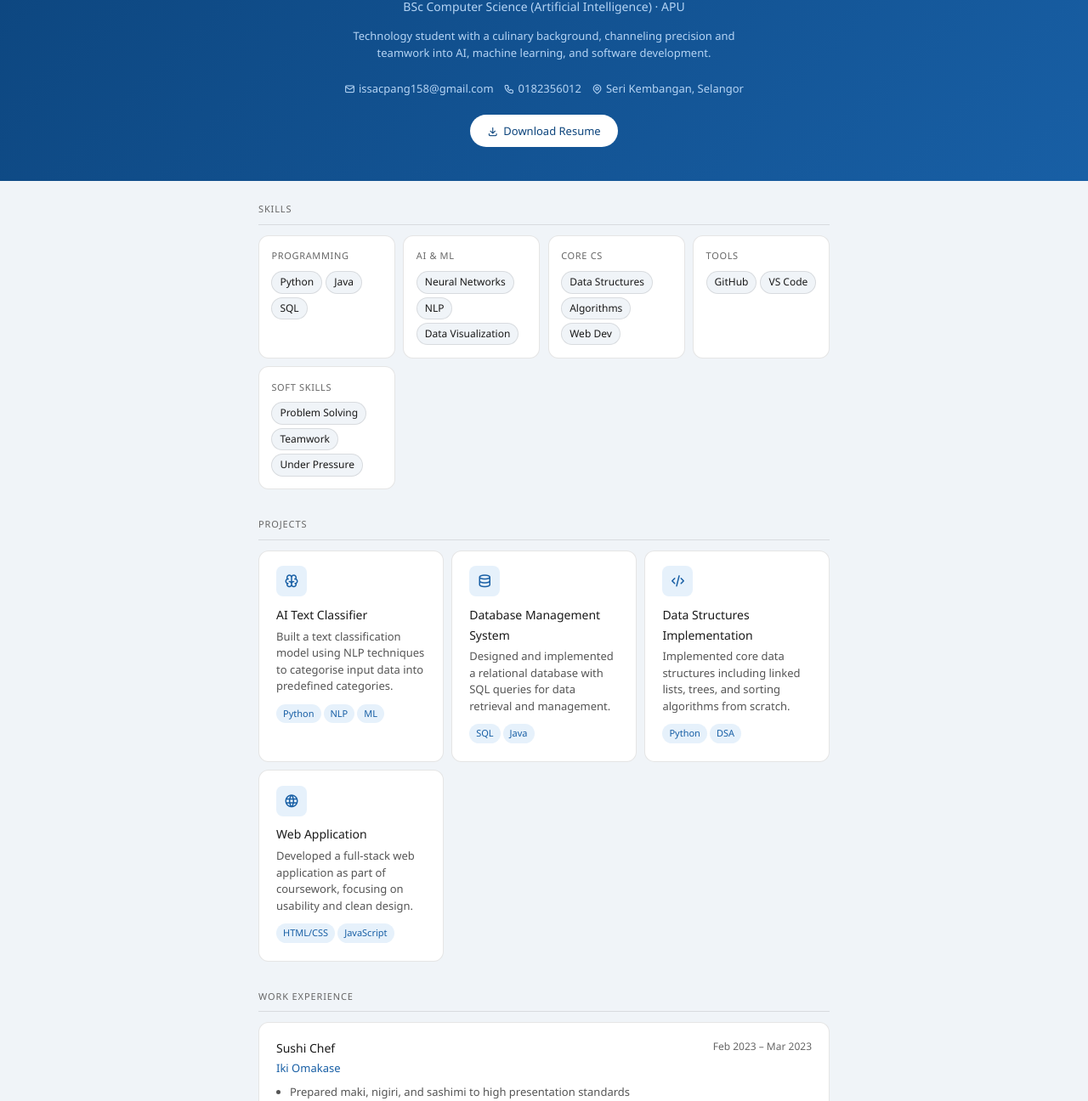
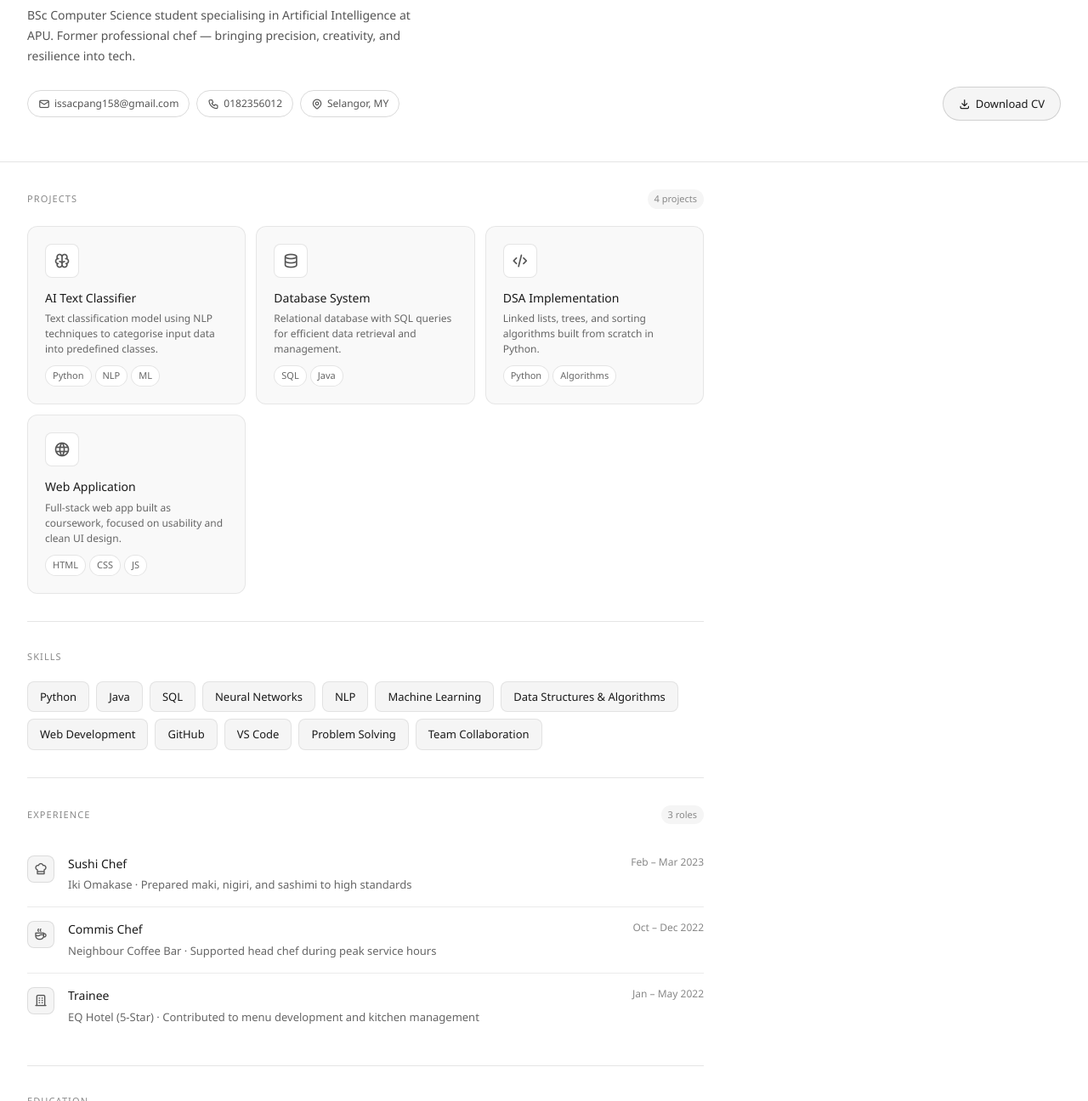
Before and after one commit to IsaacPang1508/IsaacPang1508.github.io, a plain HTML site: page index.html in a window 1280 px wide. Shown: the part 241-1537 px from the top of the page at 85% size. Drawn offline with Linux system fonts and the light colour scheme.

Commit message:
Update index.html

```diff
--- a/index.html
+++ b/index.html
@@ -7,127 +7,202 @@
 <link rel="stylesheet" href="https://unpkg.com/@tabler/icons-webfont@latest/tabler-icons.min.css"/>
 <style>
 *,*::before,*::after{box-sizing:border-box;margin:0;padding:0;}
-:root{--primary:#185fa5;--primary-light:#e6f1fb;--primary-mid:#378add;--primary-dark:#0c447c;}
-body{font-family:'Segoe UI',system-ui,sans-serif;color:#1a1a1a;background:#f0f4f8;line-height:1.7;font-size:15px;}
-a{color:#185fa5;text-decoration:none;}
-nav{background:#0c447c;padding:0 1.5rem;display:flex;align-items:center;justify-content:space-between;height:52px;position:sticky;top:0;z-index:10;}
-.nav-logo{font-weight:500;font-size:15px;color:#fff;}
-.nav-links{display:flex;gap:1.25rem;}
-.nav-links a{font-size:13px;color:#b5d4f4;text-decoration:none;}
-.nav-links a:hover{color:#fff;}
-.hero{background:linear-gradient(135deg,#0c447c 0%,#185fa5 100%);padding:2.5rem 1.5rem;text-align:center;}
-.avatar{width:84px;height:84px;border-radius:50%;background:#e6f1fb;display:flex;align-items:center;justify-content:center;font-size:26px;font-weight:500;color:#0c447c;margin:0 auto 1rem;border:3px solid #85b7eb;}
-.hero h1{font-size:24px;font-weight:500;margin-bottom:4px;color:#fff;}
-.hero .sub{font-size:14px;color:#b5d4f4;margin-bottom:0.75rem;}
-.hero .tagline{font-size:13px;color:#b5d4f4;max-width:500px;margin:0 auto 1.25rem;line-height:1.6;}
-.contacts{display:flex;justify-content:center;flex-wrap:wrap;gap:0.75rem;font-size:13px;color:#b5d4f4;margin-bottom:1.25rem;}
-.contacts span{display:flex;align-items:center;gap:4px;}
-.dl-btn{display:inline-flex;align-items:center;gap:6px;background:#fff;color:#0c447c;font-size:13px;font-weight:500;padding:8px 20px;border-radius:99px;border:none;cursor:pointer;text-decoration:none;}
-.dl-btn:hover{background:#e6f1fb;}
-.container{max-width:720px;margin:0 auto;padding:1.5rem;}
-section{margin-bottom:2rem;}
-.section-label{font-size:11px;font-weight:500;letter-spacing:0.08em;text-transform:uppercase;color:#666;margin-bottom:0.75rem;padding-bottom:0.5rem;border-bottom:0.5px solid rgba(0,0,0,0.1);}
-.card{background:#fff;border:0.5px solid rgba(0,0,0,0.1);border-radius:12px;padding:1.1rem 1.25rem;margin-bottom:0.6rem;}
-.card-head{display:flex;justify-content:space-between;align-items:flex-start;margin-bottom:0.4rem;flex-wrap:wrap;gap:4px;}
-.card-title{font-size:14px;font-weight:500;color:#1a1a1a;}
-.card-sub{font-size:13px;color:#185fa5;}
-.card-date{font-size:12px;color:#666;}
-.card ul{padding-left:1rem;font-size:13px;color:#555;margin-top:0.4rem;}
-.card ul li{margin-bottom:2px;}
-.skills-grid{display:grid;grid-template-columns:repeat(auto-fit,minmax(160px,1fr));gap:0.6rem;}
-.skill-card{background:#fff;border:0.5px solid rgba(0,0,0,0.1);border-radius:12px;padding:0.9rem;}
-.skill-label{font-size:11px;font-weight:500;text-transform:uppercase;letter-spacing:0.06em;color:#666;margin-bottom:0.5rem;}
-.tags{display:flex;flex-wrap:wrap;gap:4px;}
-.tag{font-size:12px;background:#f0f4f8;border:0.5px solid rgba(0,0,0,0.1);border-radius:99px;padding:2px 9px;color:#1a1a1a;}
-.proj-grid{display:grid;grid-template-columns:repeat(auto-fit,minmax(200px,1fr));gap:0.6rem;}
-.proj-card{background:#fff;border:0.5px solid rgba(0,0,0,0.1);border-radius:12px;padding:1.1rem 1.25rem;}
-.proj-icon{width:36px;height:36px;border-radius:8px;background:#e6f1fb;display:flex;align-items:center;justify-content:center;color:#185fa5;font-size:18px;margin-bottom:0.6rem;}
-.proj-title{font-size:14px;font-weight:500;color:#1a1a1a;margin-bottom:4px;}
-.proj-desc{font-size:13px;color:#555;line-height:1.5;margin-bottom:8px;}
-.proj-tag{font-size:11px;background:#e6f1fb;color:#185fa5;border-radius:99px;padding:2px 8px;margin-right:3px;display:inline-block;margin-bottom:3px;}
-.edu-card{background:#fff;border:0.5px solid rgba(0,0,0,0.1);border-radius:12px;padding:1.1rem 1.25rem;margin-bottom:0.6rem;display:flex;gap:1rem;}
-.edu-icon{width:38px;height:38px;border-radius:8px;background:#e6f1fb;display:flex;align-items:center;justify-content:center;color:#185fa5;font-size:18px;flex-shrink:0;}
-.edu-degree{font-size:14px;font-weight:500;color:#1a1a1a;}
-.edu-school{font-size:13px;color:#185fa5;}
-.edu-date{font-size:12px;color:#666;margin-top:2px;}
-.badge{display:inline-block;background:#e6f1fb;color:#185fa5;font-size:11px;padding:2px 8px;border-radius:99px;margin:3px 2px 0;}
-footer{text-align:center;padding:1.5rem;font-size:12px;color:#666;border-top:0.5px solid rgba(0,0,0,0.1);background:#fff;}
+body{font-family:'Segoe UI',system-ui,sans-serif;color:#1a1a1a;background:#ffffff;line-height:1.7;font-size:15px;}
+a{color:#1a1a1a;text-decoration:none;}
+nav{background:#fff;border-bottom:0.5px solid rgba(0,0,0,0.1);padding:0 2rem;display:flex;align-items:center;justify-content:space-between;height:52px;position:sticky;top:0;z-index:10;}
+.nav-logo{font-weight:500;font-size:15px;}
+.nav-links{display:flex;gap:1.5rem;}
+.nav-links a{font-size:13px;color:#666;}
+.nav-links a:hover{color:#1a1a1a;}
+.hero{padding:3rem 2rem;border-bottom:0.5px solid rgba(0,0,0,0.1);}
+.hero-top{display:flex;align-items:flex-start;justify-content:space-between;gap:1rem;flex-wrap:wrap;margin-bottom:1.25rem;}
+.available{display:inline-flex;align-items:center;gap:6px;font-size:12px;color:#27500a;background:#eaf3de;border-radius:99px;padding:4px 12px;margin-bottom:1rem;}
+.available-dot{width:7px;height:7px;border-radius:50%;background:#639922;}
+.big-name{font-size:36px;font-weight:500;line-height:1.15;letter-spacing:-1px;max-width:420px;}
+.big-name span{color:#888;}
+.avatar-box{width:90px;height:90px;border-radius:12px;background:#f5f5f5;border:0.5px solid rgba(0,0,0,0.1);display:flex;align-items:center;justify-content:center;font-size:28px;font-weight:500;color:#888;flex-shrink:0;overflow:hidden;}
+.avatar-box img{width:100%;height:100%;object-fit:cover;}
+.hero-desc{font-size:14px;color:#555;max-width:460px;line-height:1.7;margin-bottom:1.5rem;}
+.hero-bottom{display:flex;align-items:center;justify-content:space-between;flex-wrap:wrap;gap:1rem;}
+.contact-pills{display:flex;flex-wrap:wrap;gap:8px;}
+.pill{display:inline-flex;align-items:center;gap:5px;font-size:12px;color:#555;border:0.5px solid rgba(0,0,0,0.15);border-radius:99px;padding:5px 12px;}
+.cta{display:inline-flex;align-items:center;gap:6px;font-size:13px;font-weight:500;color:#1a1a1a;background:#f5f5f5;border:0.5px solid rgba(0,0,0,0.15);border-radius:99px;padding:8px 18px;cursor:pointer;}
+.cta:hover{background:#ececec;}
+.body{padding:0 2rem;max-width:860px;}
+.section{padding:2rem 0;border-bottom:0.5px solid rgba(0,0,0,0.1);}
+.section:last-child{border-bottom:none;}
+.section-header{display:flex;align-items:center;justify-content:space-between;margin-bottom:1.25rem;}
+.section-label{font-size:11px;font-weight:500;letter-spacing:0.1em;text-transform:uppercase;color:#888;}
+.section-count{font-size:11px;color:#888;background:#f5f5f5;border-radius:99px;padding:2px 8px;}
+.proj-grid{display:grid;grid-template-columns:repeat(auto-fit,minmax(200px,1fr));gap:0.75rem;}
+.proj-card{background:#f9f9f9;border-radius:12px;padding:1.25rem;border:0.5px solid rgba(0,0,0,0.08);}
+.proj-icon-wrap{width:40px;height:40px;border-radius:8px;background:#fff;border:0.5px solid rgba(0,0,0,0.1);display:flex;align-items:center;justify-content:center;font-size:20px;color:#555;margin-bottom:0.75rem;}
+.proj-name{font-size:14px;font-weight:500;margin-bottom:4px;}
+.proj-desc{font-size:12px;color:#666;line-height:1.5;margin-bottom:10px;}
+.proj-footer{display:flex;flex-wrap:wrap;gap:4px;}
+.proj-tag{font-size:11px;background:#fff;border:0.5px solid rgba(0,0,0,0.1);border-radius:99px;padding:2px 8px;color:#666;}
+.skills-wrap{display:flex;flex-wrap:wrap;gap:8px;}
+.skill{font-size:13px;background:#f5f5f5;border:0.5px solid rgba(0,0,0,0.08);border-radius:8px;padding:6px 14px;color:#1a1a1a;}
+.exp-list{display:flex;flex-direction:column;}
+.exp-item{display:flex;align-items:flex-start;gap:1rem;padding:0.9rem 0;border-bottom:0.5px solid rgba(0,0,0,0.08);}
+.exp-item:last-child{border-bottom:none;}
+.exp-dot{width:32px;height:32px;border-radius:8px;background:#f5f5f5;border:0.5px solid rgba(0,0,0,0.1);display:flex;align-items:center;justify-content:center;font-size:16px;color:#555;flex-shrink:0;margin-top:2px;}
+.exp-body{flex:1;}
+.exp-title{font-size:14px;font-weight:500;margin-bottom:2px;}
+.exp-co{font-size:13px;color:#666;}
+.exp-date{font-size:12px;color:#888;white-space:nowrap;margin-left:auto;}
+.edu-grid{display:grid;grid-template-columns:repeat(auto-fit,minmax(220px,1fr));gap:0.75rem;}
+.edu-card{background:#f9f9f9;border-radius:12px;padding:1.1rem;border:0.5px solid rgba(0,0,0,0.08);}
+.edu-degree{font-size:13px;font-weight:500;margin-bottom:4px;}
+.edu-school{font-size:12px;color:#666;margin-bottom:6px;}
+.edu-date{font-size:11px;color:#666;background:#fff;border-radius:99px;padding:2px 8px;display:inline-block;border:0.5px solid rgba(0,0,0,0.1);}
+footer{text-align:center;padding:1.5rem 2rem;font-size:12px;color:#888;border-top:0.5px solid rgba(0,0,0,0.1);}
 </style>
 </head>
 <body>
+
 <nav>
   <span class="nav-logo">Isaac Pang</span>
   <div class="nav-links">
+    <a href="#projects">Projects</a>
     <a href="#skills">Skills</a>
-    <a href="#projects">Projects</a>
     <a href="#experience">Experience</a>
     <a href="#education">Education</a>
   </div>
 </nav>
+
 <div class="hero">
-  <div class="avatar"><img src="profile.jpg" alt="Isaac Pang" style="width:100%;height:100%;object-fit:cover;border-radius:50%;"/></div>
-  <h1>Isaac Pang Ja Ler</h1>
-  <p class="sub">BSc Computer Science (Artificial Intelligence) &middot; APU</p>
-  <p class="tagline">Technology student with a culinary background, channeling precision and teamwork into AI, machine learning, and software development.</p>
-  <div class="contacts">
-    <span><i class="ti ti-mail"></i> issacpang158@gmail.com</span>
-    <span><i class="ti ti-phone"></i> 0182356012</span>
-    <span><i class="ti ti-map-pin"></i> Seri Kembangan, Selangor</span>
+  <div class="hero-top">
+    <div>
+      <div class="available"><div class="available-dot"></div> Available for internship</div>
+      <div class="big-name">Isaac Pang<br><span>Ja Ler</span></div>
+    </div>
+    <div class="avatar-box" id="avatar"><img src="profile.jpg" alt="Isaac Pang" style="width:100%;height:100%;object-fit:cover;border-radius:12px;"/></div>
   </div>
-  <a class="dl-btn" href="mailto:issacpang158@gmail.com?subject=Resume Request">
-    <i class="ti ti-download"></i> Download Resume
-  </a>
+  <div class="hero-desc">BSc Computer Science student specialising in Artificial Intelligence at APU. Former professional chef — bringing precision, creativity, and resilience into tech.</div>
+  <div class="hero-bottom">
+    <div class="contact-pills">
+      <span class="pill"><i class="ti ti-mail" style="font-size:14px"></i> issacpang158@gmail.com</span>
+      <span class="pill"><i class="ti ti-phone" style="font-size:14px"></i> 0182356012</span>
+      <span class="pill"><i class="ti ti-map-pin" style="font-size:14px"></i> Selangor, MY</span>
+    </div>
+    <a class="cta" href="mailto:issacpang158@gmail.com?subject=Resume Request">
+      <i class="ti ti-download" style="font-size:14px"></i> Download CV
+    </a>
+  </div>
 </div>
-<div class="container">
-  <section id="skills">
-    <p class="section-label">Skills</p>
-    <div class="skills-grid">
-      <div class="skill-card"><div class="skill-label">Programming</div><div class="tags"><span class="tag">Python</span><span class="tag">Java</span><span class="tag">SQL</span></div></div>
-      <div class="skill-card"><div class="skill-label">AI &amp; ML</div><div class="tags"><span class="tag">Neural Networks</span><span class="tag">NLP</span><span class="tag">Data Visualization</span></div></div>
-      <div class="skill-card"><div class="skill-label">Core CS</div><div class="tags"><span class="tag">Data Structures</span><span class="tag">Algorithms</span><span class="tag">Web Dev</span></div></div>
-      <div class="skill-card"><div class="skill-label">Tools</div><div class="tags"><span class="tag">GitHub</span><span class="tag">VS Code</span></div></div>
-      <div class="skill-card"><div class="skill-label">Soft Skills</div><div class="tags"><span class="tag">Problem Solving</span><span class="tag">Teamwork</span><span class="tag">Under Pressure</span></div></div>
+
+<div class="body">
+
+  <div class="section" id="projects">
+    <div class="section-header">
+      <div class="section-label">Projects</div>
+      <div class="section-count">4 projects</div>
     </div>
-  </section>
-  <section id="projects">
-    <p class="section-label">Projects</p>
     <div class="proj-grid">
-      <div class="proj-card"><div class="proj-icon"><i class="ti ti-brain"></i></div><div class="proj-title">AI Text Classifier</div><div class="proj-desc">Built a text classification model using NLP techniques to categorise input data into predefined categories.</div><span class="proj-tag">Python</span><span class="proj-tag">NLP</span><span class="proj-tag">ML</span></div>
-      <div class="proj-card"><div class="proj-icon"><i class="ti ti-database"></i></div><div class="proj-title">Database Management System</div><div class="proj-desc">Designed and implemented a relational database with SQL queries for data retrieval and management.</div><span class="proj-tag">SQL</span><span class="proj-tag">Java</span></div>
-      <div class="proj-card"><div class="proj-icon"><i class="ti ti-code"></i></div><div class="proj-title">Data Structures Implementation</div><div class="proj-desc">Implemented core data structures including linked lists, trees, and sorting algorithms from scratch.</div><span class="proj-tag">Python</span><span class="proj-tag">DSA</span></div>
-      <div class="proj-card"><div class="proj-icon"><i class="ti ti-world"></i></div><div class="proj-title">Web Application</div><div class="proj-desc">Developed a full-stack web application as part of coursework, focusing on usability and clean design.</div><span class="proj-tag">HTML/CSS</span><span class="proj-tag">JavaScript</span></div>
+      <div class="proj-card">
+        <div class="proj-icon-wrap"><i class="ti ti-brain"></i></div>
+        <div class="proj-name">AI Text Classifier</div>
+        <div class="proj-desc">Text classification model using NLP techniques to categorise input data into predefined classes.</div>
+        <div class="proj-footer"><span class="proj-tag">Python</span><span class="proj-tag">NLP</span><span class="proj-tag">ML</span></div>
+      </div>
+      <div class="proj-card">
+        <div class="proj-icon-wrap"><i class="ti ti-database"></i></div>
+        <div class="proj-name">Database System</div>
+        <div class="proj-desc">Relational database with SQL queries for efficient data retrieval and management.</div>
+        <div class="proj-footer"><span class="proj-tag">SQL</span><span class="proj-tag">Java</span></div>
+      </div>
+      <div class="proj-card">
+        <div class="proj-icon-wrap"><i class="ti ti-code"></i></div>
+        <div class="proj-name">DSA Implementation</div>
+        <div class="proj-desc">Linked lists, trees, and sorting algorithms built from scratch in Python.</div>
+        <div class="proj-footer"><span class="proj-tag">Python</span><span class="proj-tag">Algorithms</span></div>
+      </div>
+      <div class="proj-card">
+        <div class="proj-icon-wrap"><i class="ti ti-world"></i></div>
+        <div class="proj-name">Web Application</div>
+        <div class="proj-desc">Full-stack web app built as coursework, focused on usability and clean UI design.</div>
+        <div class="proj-footer"><span class="proj-tag">HTML</span><span class="proj-tag">CSS</span><span class="proj-tag">JS</span></div>
+      </div>
     </div>
-  </section>
-  <section id="experience">
-    <p class="section-label">Work Experience</p>
-    <div class="card">
-      <div class="card-head"><div><div class="card-title">Sushi Chef</div><div class="card-sub">Iki Omakase</div></div><div class="card-date">Feb 2023 &ndash; Mar 2023</div></div>
-      <ul><li>Prepared maki, nigiri, and sashimi to high presentation standards</li><li>Managed daily food preparation and consistent kitchen workflow</li><li>Prepared appetizers, soups, and salads aligned with the omakase menu</li></ul>
+  </div>
+
+  <div class="section" id="skills">
+    <div class="section-header">
+      <div class="section-label">Skills</div>
     </div>
-    <div class="card">
-      <div class="card-head"><div><div class="card-title">Commis Chef</div><div class="card-sub">Neighbour Coffee Bar</div></div><div class="card-date">Oct 2022 &ndash; Dec 2022</div></div>
-      <ul><li>Supported head chef during peak service hours with precision and efficiency</li><li>Fulfilled customer orders accurately in a fast-paced environment</li></ul>
+    <div class="skills-wrap">
+      <span class="skill">Python</span>
+      <span class="skill">Java</span>
+      <span class="skill">SQL</span>
+      <span class="skill">Neural Networks</span>
+      <span class="skill">NLP</span>
+      <span class="skill">Machine Learning</span>
+      <span class="skill">Data Structures &amp; Algorithms</span>
+      <span class="skill">Web Development</span>
+      <span class="skill">GitHub</span>
+      <span class="skill">VS Code</span>
+      <span class="skill">Problem Solving</span>
+      <span class="skill">Team Collaboration</span>
     </div>
-    <div class="card">
-      <div class="card-head"><div><div class="card-title">Trainee</div><div class="card-sub">EQ Hotel (5-Star)</div></div><div class="card-date">Jan 2022 &ndash; May 2022</div></div>
-      <ul><li>Contributed to wine list and menu development at a premier 5-star hotel</li><li>Proposed innovative dish ideas incorporated into the hotel menu</li><li>Assisted in managing a large kitchen team and coordinating meal preparation</li></ul>
+  </div>
+
+  <div class="section" id="experience">
+    <div class="section-header">
+      <div class="section-label">Experience</div>
+      <div class="section-count">3 roles</div>
     </div>
-  </section>
-  <section id="education">
-    <p class="section-label">Education</p>
-    <div class="edu-card">
-      <div class="edu-icon"><i class="ti ti-school"></i></div>
-      <div><div class="edu-degree">Bachelor of Computer Science (Hons) &mdash; Artificial Intelligence</div><div class="edu-school">Asia Pacific University of Technology &amp; Innovation (APU)</div><div class="edu-date">Aug 2024 &ndash; Current</div><div style="margin-top:6px;"><span class="badge">Python</span><span class="badge">AI Methods</span><span class="badge">Data Structures</span><span class="badge">Machine Learning</span><span class="badge">Web Development</span><span class="badge">Concurrent Programming</span></div></div>
+    <div class="exp-list">
+      <div class="exp-item">
+        <div class="exp-dot"><i class="ti ti-chef-hat"></i></div>
+        <div class="exp-body">
+          <div class="exp-title">Sushi Chef</div>
+          <div class="exp-co">Iki Omakase &middot; Prepared maki, nigiri, and sashimi to high standards</div>
+        </div>
+        <div class="exp-date">Feb &ndash; Mar 2023</div>
+      </div>
+      <div class="exp-item">
+        <div class="exp-dot"><i class="ti ti-coffee"></i></div>
+        <div class="exp-body">
+          <div class="exp-title">Commis Chef</div>
+          <div class="exp-co">Neighbour Coffee Bar &middot; Supported head chef during peak service hours</div>
+        </div>
+        <div class="exp-date">Oct &ndash; Dec 2022</div>
+      </div>
+      <div class="exp-item">
+        <div class="exp-dot"><i class="ti ti-building"></i></div>
+        <div class="exp-body">
+          <div class="exp-title">Trainee</div>
+          <div class="exp-co">EQ Hotel (5-Star) &middot; Contributed to menu development and kitchen management</div>
+        </div>
+        <div class="exp-date">Jan &ndash; May 2022</div>
+      </div>
     </div>
-    <div class="edu-card">
-      <div class="edu-icon"><i class="ti ti-chef-hat"></i></div>
-      <div><div class="edu-degree">Diploma in Culinary Arts</div><div class="edu-school">Berjaya University College</div><div class="edu-date">Sep 2020 &ndash; Aug 2022</div><div style="margin-top:6px;"><span class="badge">Menu Planning</span><span class="badge">Kitchen Management</span><span class="badge">Entrepreneurship</span><span class="badge">Food Cost Control</span></div></div>
+  </div>
+
+  <div class="section" id="education">
+    <div class="section-header">
+      <div class="section-label">Education</div>
     </div>
-  </section>
+    <div class="edu-grid">
+      <div class="edu-card">
+        <div class="edu-degree">BSc Computer Science (Hons) &mdash; Artificial Intelligence</div>
+        <div class="edu-school">Asia Pacific University of Technology &amp; Innovation</div>
+        <div class="edu-date">Aug 2024 &ndash; Current</div>
+      </div>
+      <div class="edu-card">
+        <div class="edu-degree">Diploma in Culinary Arts</div>
+        <div class="edu-school">Berjaya University College</div>
+        <div class="edu-date">Sep 2020 &ndash; Aug 2022</div>
+      </div>
+    </div>
+  </div>
+
 </div>
+
 <footer>
-  <p>Isaac Pang Ja Ler &middot; issacpang158@gmail.com &middot; 0182356012</p>
-  <p style="margin-top:4px;">BSc Computer Science (AI) &middot; Asia Pacific University of Technology &amp; Innovation</p>
+  Isaac Pang Ja Ler &middot; issacpang158@gmail.com &middot; 0182356012
 </footer>
+
 </body>
 </html>
```
